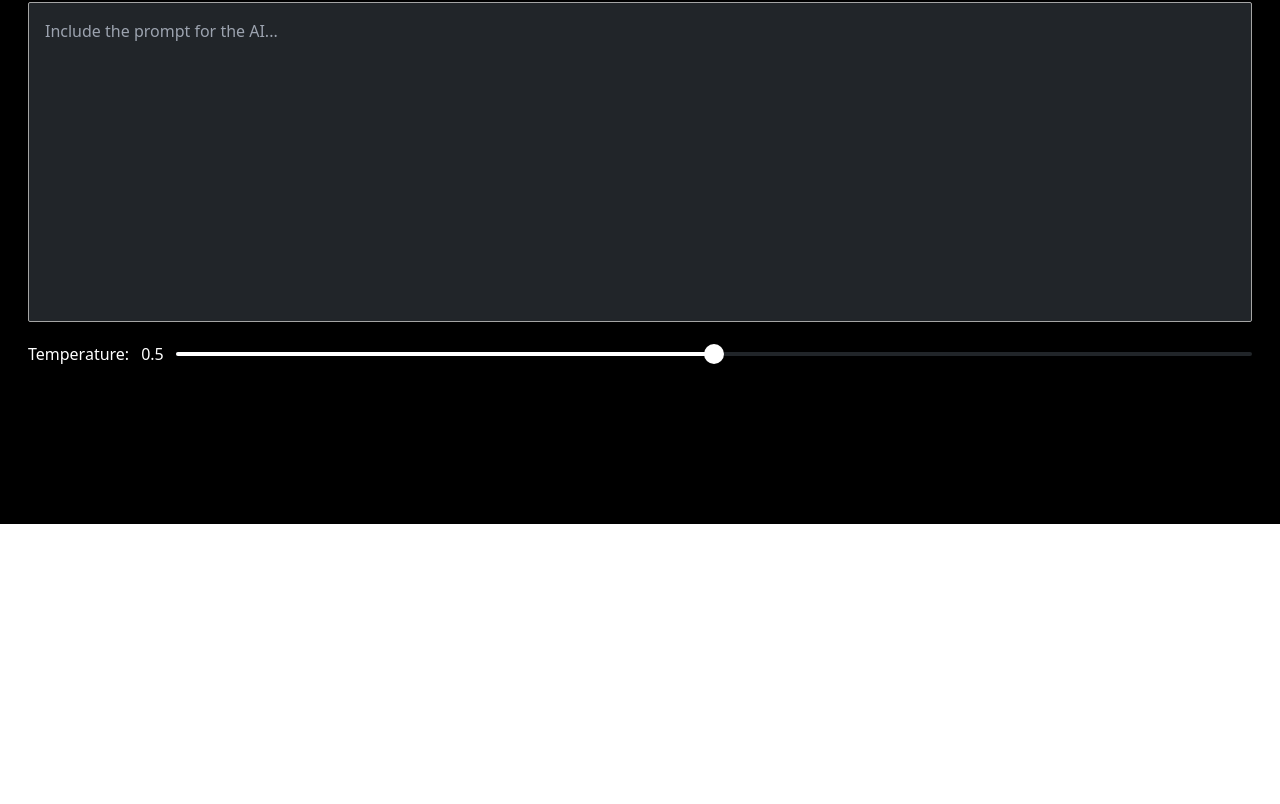
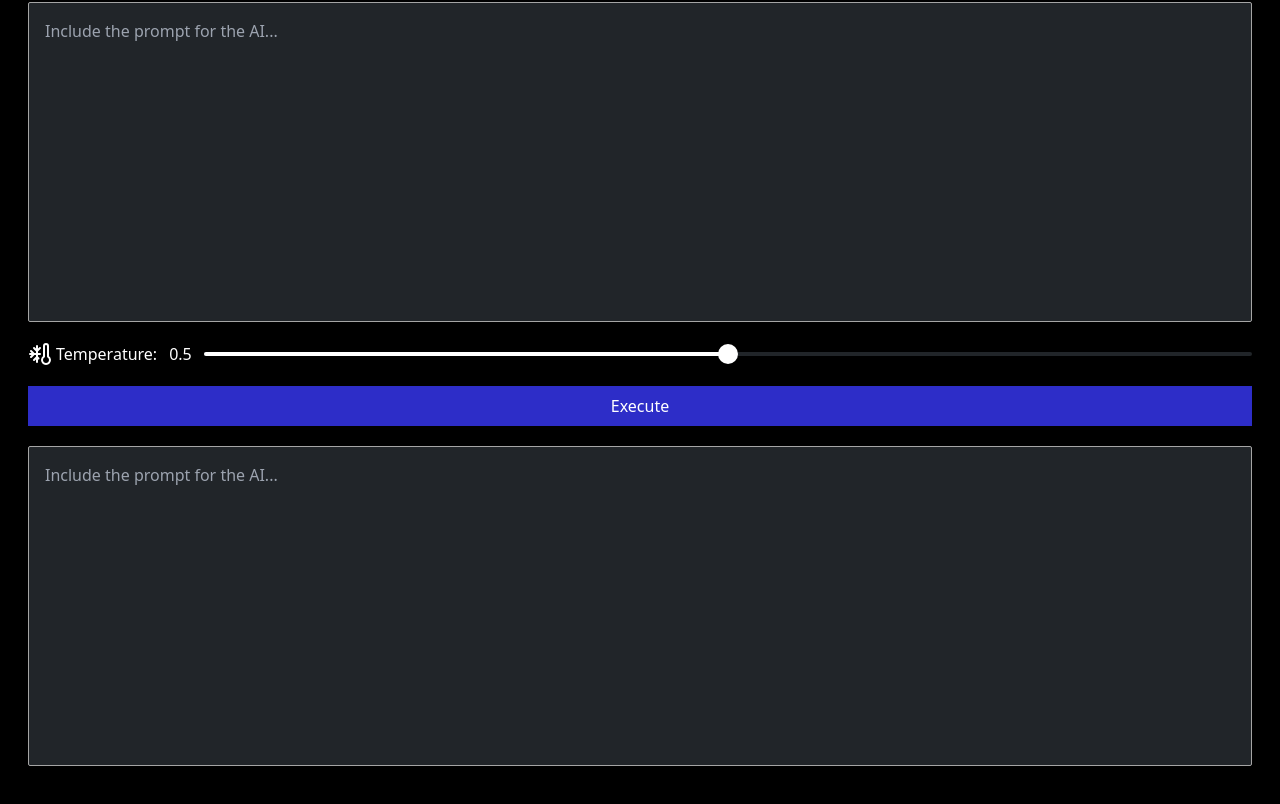
Before and after one commit to BRUNO-FEVE/stenotype.ai-front, a React (Vite) app: page /prompt in a window 1280 px wide. Shown: the part 276-1080 px from the top of the page. Before the commit the page ends 800 px from the top, so only its background shows below. Built offline with nearby package versions, Linux system fonts and the light colour scheme; no server answers.

Commit message:
added button and textarea of ai stream

```diff
--- a/src/pages/mobile/prompt-mobile.tsx
+++ b/src/pages/mobile/prompt-mobile.tsx
@@ -1,7 +1,7 @@
 // import { useContext } from "react";
 
 import Navbar from "@/components/navbar";
-import { TextSelect } from 'lucide-react'
+import { TextSelect, ThermometerSun, ThermometerSnowflake } from 'lucide-react'
 import { ThemeContext } from "@/context/theme-context";
 import { VideoContext } from "@/context/video-context";
 import { useContext, useEffect, useState } from "react";
@@ -9,6 +9,7 @@ import { NewSelect } from "@/components/ui/select";
 import { SelectLabel, SelectGroup, SelectItem } from "@/components/ui/select";
 import { api } from "@/lib/axios";
 import Slider from "@/components/ui/slider";
+import { Button } from "@/components/ui/button";
 
 interface PromptProps {
   id: string
@@ -43,7 +44,7 @@ export default function Prompt() {
   return (
     <div className={`bg-skin-fill flex flex-col h-screen ${theme ? 'theme-white' : null}`}>
         <Navbar />
-        <div className="pt-16 px-7 flex flex-col gap-7">
+        <div className="py-16 px-7 flex flex-col gap-7 bg-skin-fill">
           <div className="flex flex-row items-center bg-skin-bg-secundary h-10 rounded-md py-2 px-4 gap-2">
             <TextSelect className="text-skin-base" />
             <p className="text-skin-base">{video?.transcription.substring(0,50)} ...</p>
@@ -70,7 +71,10 @@ export default function Prompt() {
               onChange={(event) => setTemplate(event.target.value)}
             />
             <div className="flex flex-row items-center gap-3 text-skin-base">
-              <p>Temperature:</p>
+              <div className="flex flex-row items-center gap-1">
+                {temperature > 0.5 ? <ThermometerSun /> : <ThermometerSnowflake />}
+                <p>Temperature:</p>
+              </div>
               <p>{temperature}</p>
               <Slider
                 min={0}
@@ -81,8 +85,17 @@ export default function Prompt() {
                 onValueChange={(event) => {setTemperature(event[0])}}
               />
             </div>
+            <Button>
+              Execute
+            </Button>
             <div>
-
+            <textarea
+              id="prompt"
+              className="w-full bg-skin-bg-secundary h-80 resize-none p-4 text-skin-base border border-skin-bg-muted rounded-sm"
+              placeholder="Include the prompt for the AI..."
+              value={template}
+              onChange={(event) => setTemplate(event.target.value)}
+            />
             </div>
           </form>
         </div>
--- a/src/pages/mobile/transcription-mobile.tsx
+++ b/src/pages/mobile/transcription-mobile.tsx
@@ -3,7 +3,7 @@ import { TextCursorInputIcon } from 'lucide-react'
 import { ThemeContext } from "@/context/theme-context"
 import { VideoContext } from "@/context/video-context"
 import { useContext, useEffect } from "react"
-import NewPageButton from "@/components/ui/new-page-button"
+import NewPageButton from "@/components/ui/button"
 
 export default function TranscriptionMobile() {
   // const [ transcription, setTranscription ] = useState< string | null >(null)
--- a/src/pages/mobile/video-conversor-mobile.tsx
+++ b/src/pages/mobile/video-conversor-mobile.tsx
@@ -1,5 +1,5 @@
 import Navbar from "@/components/navbar"
-import NewPageButton from "@/components/ui/new-page-button"
+import NewPageButton from "@/components/ui/button"
 import { ThemeContext } from "@/context/theme-context"
 import { VideoContext } from "@/context/video-context"
 import { api } from "@/lib/axios"
```
